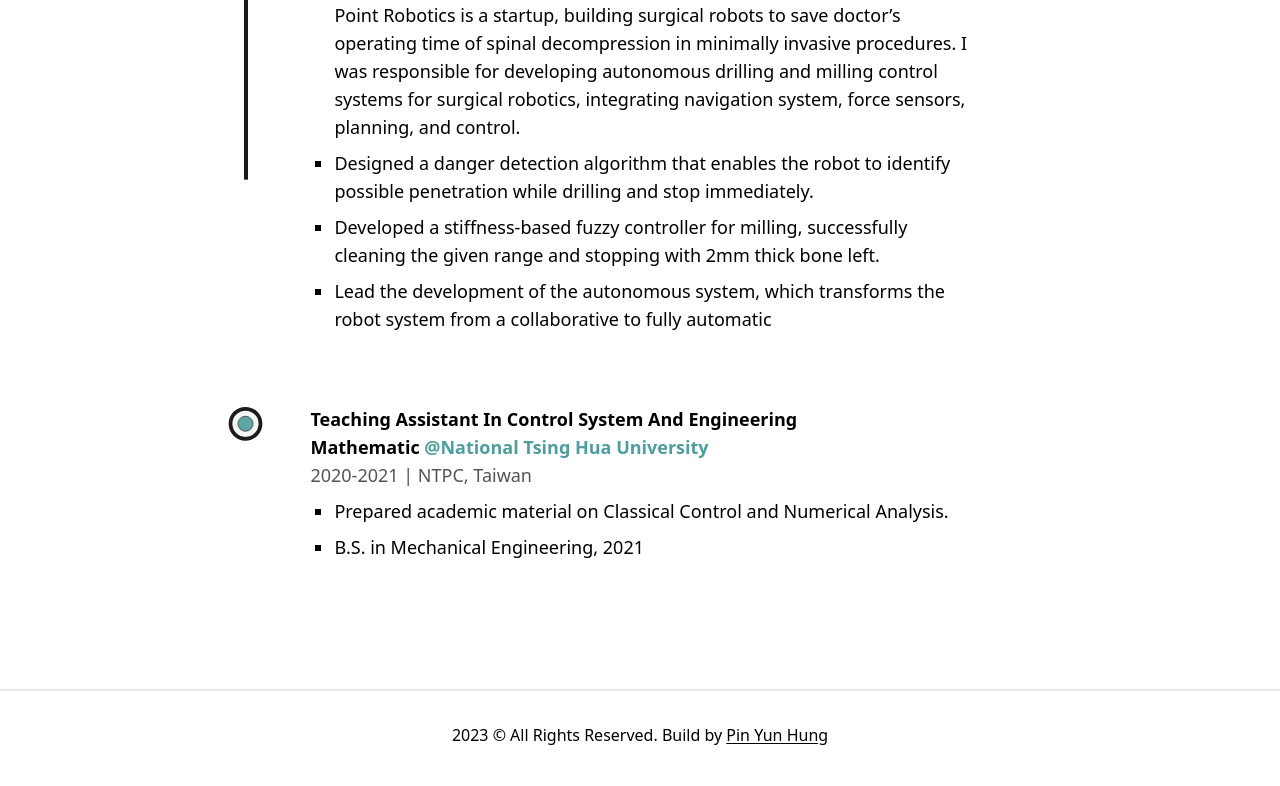
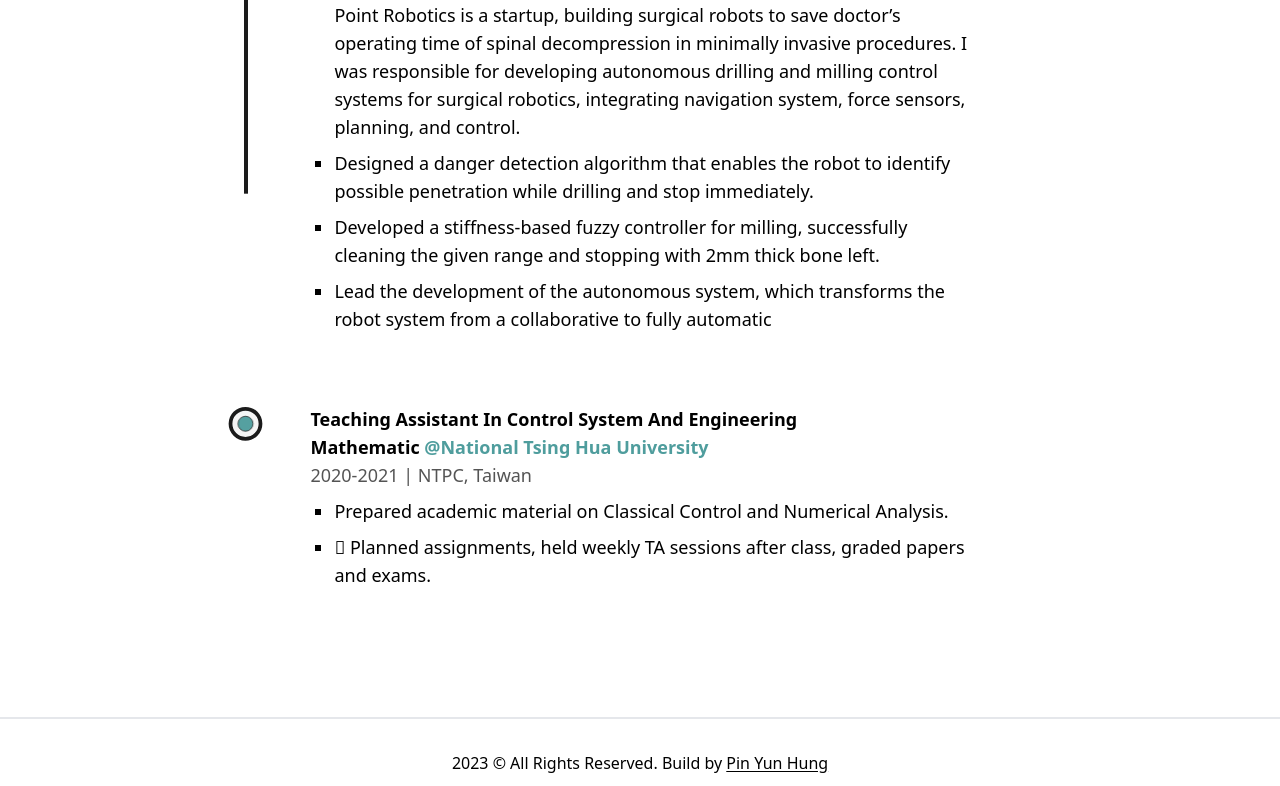
Before and after one commit to tg623623nana/tg623623nana.github.io, a Next.js app: page /about in a window 1280 px wide. Shown: the part 1127-1913 px from the top of the page. Built offline with nearby package versions, Linux system fonts and the light colour scheme.

Commit message:
feat: trial and error

```diff
--- a/src/app/components/Experience.js
+++ b/src/app/components/Experience.js
@@ -84,7 +84,7 @@ const Experience = () => {
                         address="NTPC, Taiwan"
                         work={<ul style={{listStyleType: "square"}} className="px-6">
                             <li className='my-2 font-medium'>Prepared academic material on Classical Control and Numerical Analysis.</li>
-                            <li className='my-2 font-medium'>B.S. in Mechanical Engineering, 2021</li>
+                            <li className='my-2 font-medium'>	Planned assignments, held weekly TA sessions after class, graded papers and exams.</li>
                         </ul>}
                     />
                 </ul>
```
